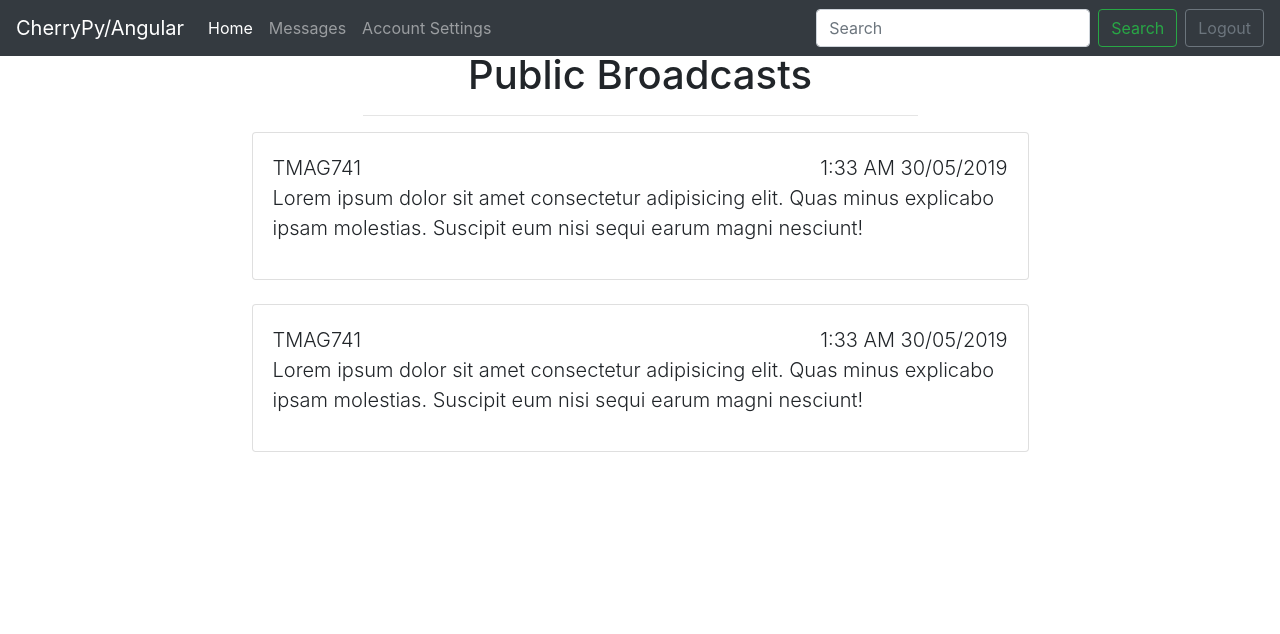
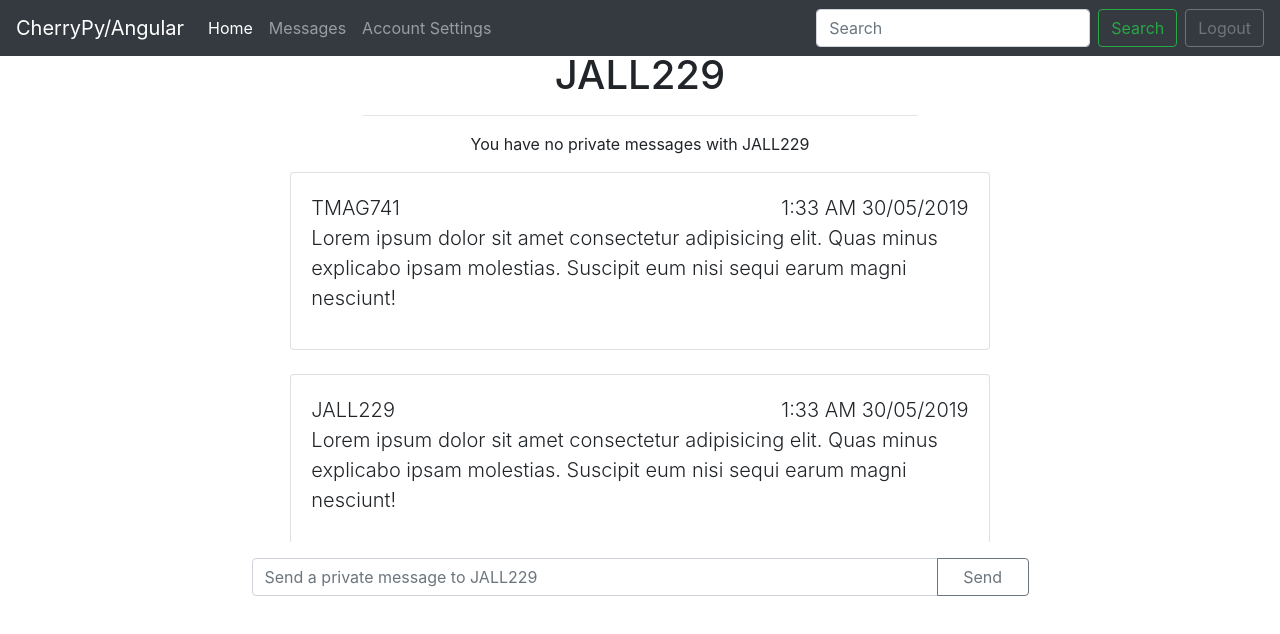
Before and after one commit to Teresito/CherryPy.Angular, an Angular app in the folder Project/FrontEnd/: page / in a window 1280 px wide. Shown: the top 634 px of the page. Built offline with nearby package versions, Linux system fonts and the light colour scheme.

Commit message:
Front end private message

```diff
--- a/Project/FrontEnd/src/app/app.component.html
+++ b/Project/FrontEnd/src/app/app.component.html
@@ -1,3 +1,5 @@
 <router-outlet></router-outlet>
-<!-- <app-login></app-login> -->
-<app-home></app-home>
+<app-navigationbar></app-navigationbar>
+<!-- <app-login></app-login>
+<app-home></app-home> -->
+<app-privatemessage></app-privatemessage>
--- a/Project/FrontEnd/src/app/home/privatemessage/privatemessage.component.html
+++ b/Project/FrontEnd/src/app/home/privatemessage/privatemessage.component.html
@@ -1,3 +1,57 @@
-<p>
-  privatemessage works!
-</p>
+<div class="container" style="padding-top:4%">
+  <div class="row">
+    <div class="col">
+      <div class="starter-template text-center">
+        <h1>JALL229</h1>
+
+        <hr style="width:50%">
+        <p>You have no private messages with JALL229</p>
+        <!-- TO DO: FOR LOOP FOR MESSAGES -->
+        <div class="mx-auto" style="width:90%;height:370px;overflow:scroll; overflow-x:hidden;">
+          <div class="card mx-auto" style="width:70%;">
+            <div class="lead card-body">
+              <a class="float-left">TMAG741</a>
+              <a class="float-right">1:33 AM 30/05/2019</a><br>
+              <p class="text-left">Lorem ipsum dolor sit amet
+                consectetur adipisicing elit. Quas minus explicabo ipsam molestias. Suscipit eum nisi sequi earum magni
+                nesciunt!</p>
+            </div>
+          </div>
+          <br>
+
+          <div class="card mx-auto" style="width:70%;">
+            <div class="lead card-body">
+              <a class="float-left">JALL229</a>
+              <a class="float-right">1:33 AM 30/05/2019</a><br>
+              <p class="text-left">Lorem ipsum dolor sit amet
+                consectetur adipisicing elit. Quas minus explicabo ipsam molestias. Suscipit eum nisi sequi earum magni
+                nesciunt!
+              </p>
+            </div>
+          </div>
+          <br>
+          <div class="card mx-auto" style="width:70%;">
+            <div class="lead card-body">
+              <a class="float-left">JALL229</a>
+              <a class="float-right">1:33 AM 30/05/2019</a><br>
+              <p class="text-left">Lorem ipsum dolor sit amet
+                consectetur adipisicing elit. Quas minus explicabo ipsam molestias. Suscipit eum nisi sequi earum magni
+                nesciunt!
+              </p>
+            </div>
+          </div>
+          <br>
+        </div>
+        <div class="mx-auto" style="width:70%;">
+          <div class="input-group mb-3" style="padding-top:2%;">
+            <input type="text" class="form-control" placeholder="Send a private message to JALL229"
+              aria-label="Recipient's username" aria-describedby="basic-addon2">
+            <div class="input-group-append">
+              <button class="btn btn-outline-secondary" type="button">&nbsp;&nbsp;&nbsp;Send&nbsp;&nbsp;&nbsp;</button>
+            </div>
+          </div>
+        </div>
+      </div>
+    </div>
+  </div>
+</div>
```
Also changed, not shown: 1 other file (tests, documents, lock files or other folders).
